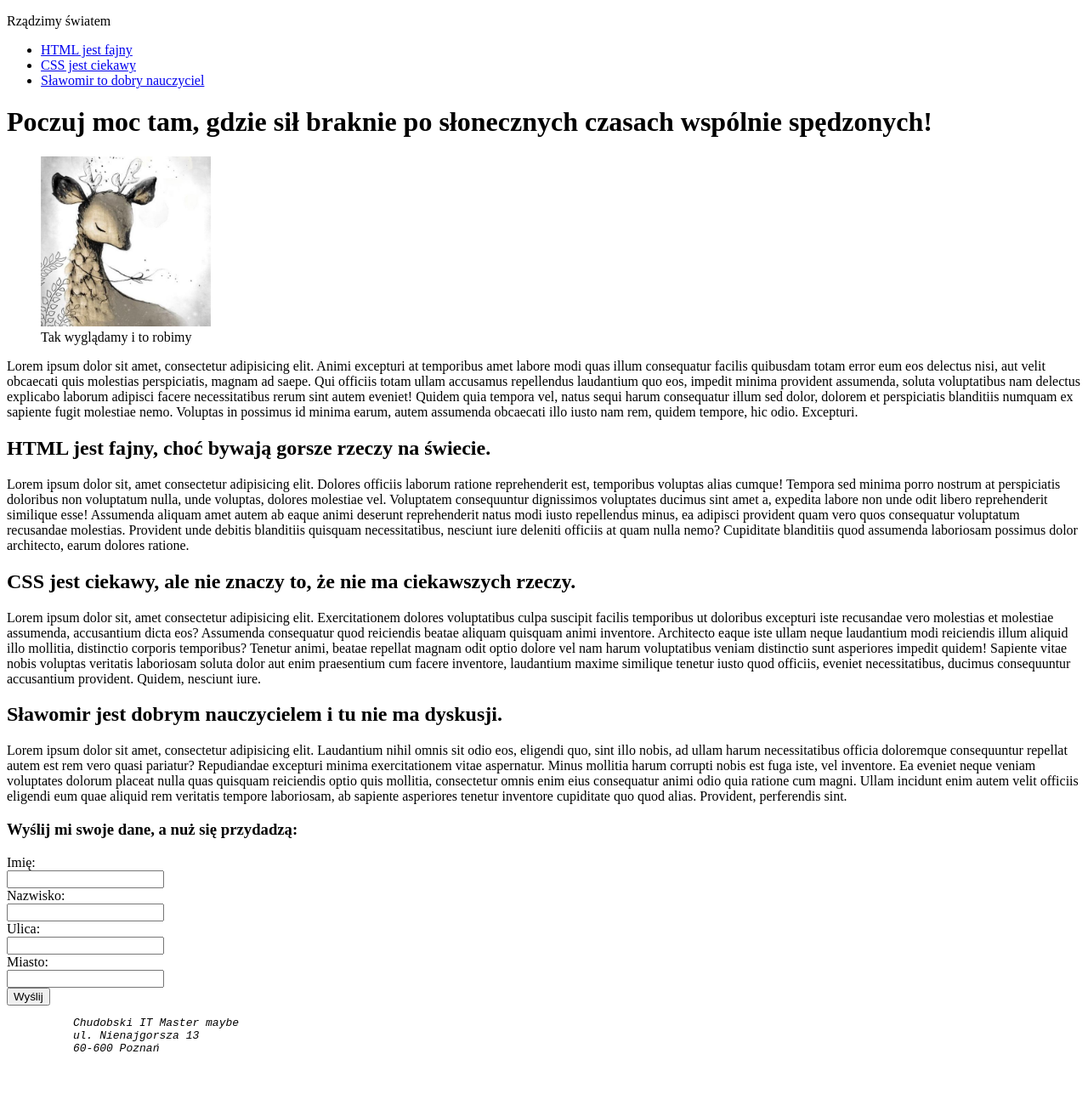
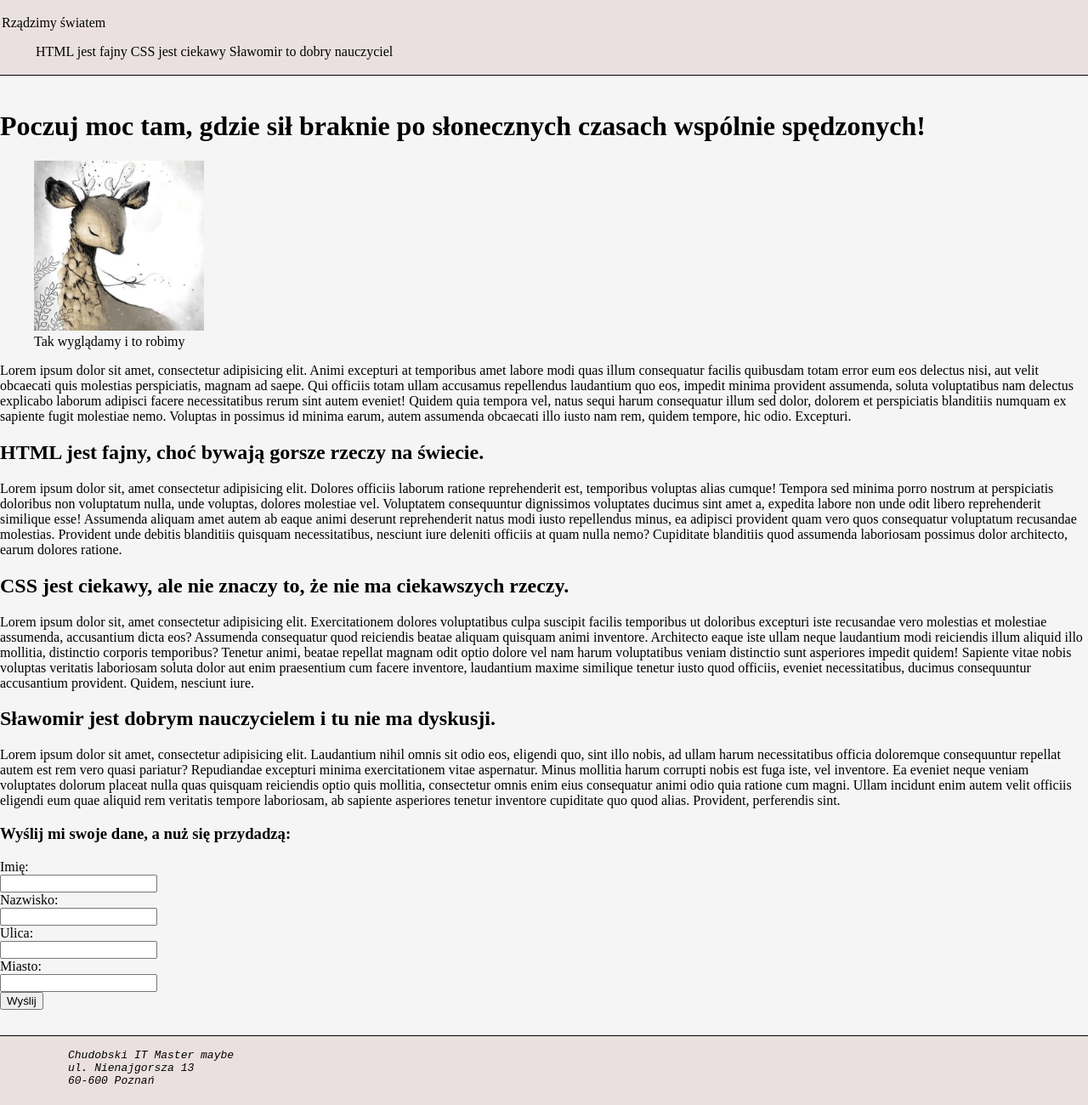
Before and after one commit to JonaszChudobski/mein-lernen, a plain HTML site: page index.html in a window 1280 px wide. Shown: the whole page at 85% size. Before the commit the page ends 1269 px from the top, so only its background shows below. Drawn offline with Linux system fonts and the light colour scheme.

Commit message:
Pododawałem selektory, żeby się trochę pobawić

```diff
--- a/index.html
+++ b/index.html
@@ -5,12 +5,13 @@
     <meta http-equiv="X-UA-Compatible" content="IE=edge" />
     <meta name="viewport" content="width=device-width, initial-scale=1.0" />
     <title>Document</title>
+    <link href="/style/styles.css" rel="stylesheet" />
   </head>
   <body>
     <header>
-      <p>Rządzimy światem</p>
+      <p class="header-par">Rządzimy światem</p>
       <nav>
-        <ul>
+        <ul class="header-nav">
           <li><a href="#section1">HTML jest fajny</a></li>
           <li><a href="#section2">CSS jest ciekawy</a></li>
           <li><a href="#section3">Sławomir to dobry nauczyciel</a></li>
@@ -22,11 +23,11 @@
         Poczuj moc tam, gdzie sił braknie po słonecznych czasach wspólnie
         spędzonych!
       </h1>
-      <figure>
-        <img src="poster.jpg" alt="little deer" width="200" />
+      <figure class="img-init">
+        <img src="images/poster.jpg" alt="little deer" width="200" />
         <figcaption>Tak wyglądamy i to robimy</figcaption>
       </figure>
-      <section>
+      <section class="section-main">
         Lorem ipsum dolor sit amet, consectetur adipisicing elit. Animi
         excepturi at temporibus amet labore modi quas illum consequatur facilis
         quibusdam totam error eum eos delectus nisi, aut velit obcaecati quis
@@ -39,7 +40,7 @@
         possimus id minima earum, autem assumenda obcaecati illo iusto nam rem,
         quidem tempore, hic odio. Excepturi.
       </section>
-      <section id="section1">
+      <section class="seciotn1" id="section1">
         <h2>HTML jest fajny, choć bywają gorsze rzeczy na świecie.</h2>
         <p>
           Lorem ipsum dolor sit, amet consectetur adipisicing elit. Dolores
@@ -56,7 +57,7 @@
           possimus dolor architecto, earum dolores ratione.
         </p>
       </section>
-      <section id="section2">
+      <section class="section2" id="section2">
         <h2>
           CSS jest ciekawy, ale nie znaczy to, że nie ma ciekawszych rzeczy.
         </h2>
@@ -76,7 +77,7 @@
           provident. Quidem, nesciunt iure.
         </p>
       </section>
-      <section id="section3">
+      <section class="section3" id="section3">
         <h2>Sławomir jest dobrym nauczycielem i tu nie ma dyskusji.</h2>
         <p>
           Lorem ipsum dolor sit amet, consectetur adipisicing elit. Laudantium
@@ -107,7 +108,7 @@
       </form>
     </main>
     <footer>
-      <address>
+      <address class="company-address">
         <pre>
           Chudobski IT Master maybe
           ul. Nienajgorsza 13
--- /dev/null
+++ b/style/styles.css
@@ -0,0 +1,74 @@
+body {
+  margin: 0;
+  padding: 0;
+}
+
+header {
+  background-color: rgb(235, 224, 224);
+  padding: 2px;
+  margin: 0;
+  border-bottom: 1px solid black;
+}
+
+.header-nav {
+  list-style: none;
+}
+.header-nav > li {
+  display: inline-block;
+}
+
+a {
+  font-family: "Times New Roman", Times, serif;
+  color: black;
+  text-decoration: none;
+}
+
+a:hover,
+a:focus {
+  font-family: "Times New Roman", Times, serif;
+  color: blue;
+  text-decoration: none;
+}
+
+main {
+  background-color: whitesmoke;
+  padding-top: 20px;
+  padding-bottom: 20px;
+  margin: 0;
+}
+
+footer {
+  background-color: rgb(235, 224, 224);
+  padding: 2px;
+  margin: 0;
+  border-top: 1px solid black;
+}
+
+form {
+  margin-bottom: 10px;
+}
+
+.header-par {
+  font-family: "Times New Roman", Times, serif;
+}
+
+.header-nav {
+}
+
+.img-init {
+}
+
+.section-main {
+}
+
+.company-address {
+}
+
+.section1 {
+}
+
+.section2 {
+}
+
+.section3 {
+}
```
Also changed, not shown: images/poster.jpg (renamed from poster.jpg).
